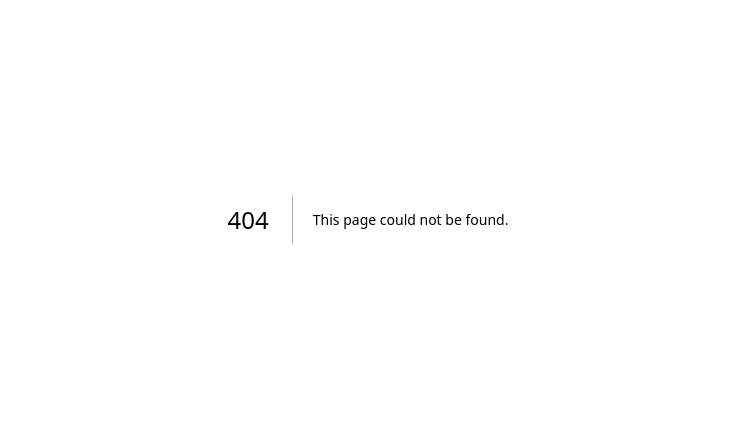
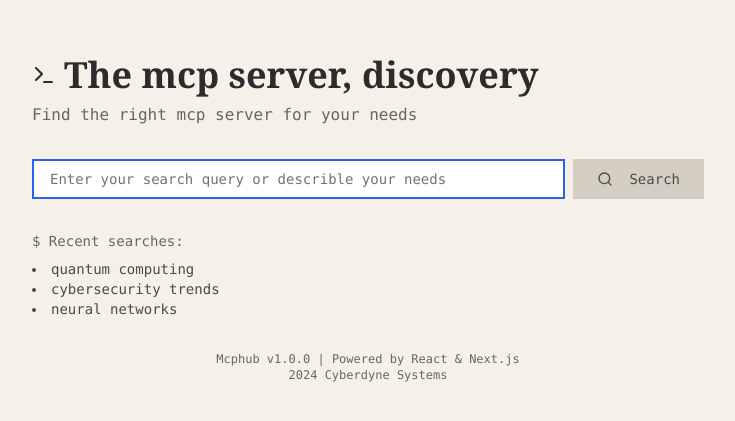
Before and after one commit to MCP-Club/mcphub, a Next.js app: page /discovery in a window 1280 px wide. Before the commit this address had no page. Shown: the part 181-602 px from the top of the page, without its empty margins (272-1007 px from the left). Built offline with nearby package versions, Linux system fonts and the light colour scheme.

Commit message:
feat: discovery page

```diff
--- /dev/null
+++ b/src/app/discovery/page.tsx
@@ -0,0 +1,139 @@
+"use client"
+
+import { useState, useEffect } from 'react'
+import { Input } from "@/components/ui/input"
+import { Button } from "@/components/ui/button"
+import { Search, Terminal } from 'lucide-react'
+import { useSearchParams, useRouter } from 'next/navigation'
+import { useMCPServers } from '@/hooks/useMCPServers'
+import { ServerCard } from '@/components/server-card'
+
+type RecentSearch = {
+  id: number
+  query: string
+}
+
+const RECENT_SEARCHES: RecentSearch[] = [
+  { id: 1, query: 'quantum computing' },
+  { id: 2, query: 'cybersecurity trends' },
+  { id: 3, query: 'neural networks' }
+]
+
+const SearchHeader = () => (
+  <div className="mb-8 text-left">
+    <h1 className="text-4xl font-semibold font-serif mb-2 flex items-center justify-start text-beige-text-heading">
+      <Terminal className="mr-2" />
+      The mcp server, discovery
+    </h1>
+    <p className="text-beige-text-secondary">
+      Find the right mcp server for your needs
+    </p>
+  </div>
+)
+
+const SearchForm = ({
+  searchQuery,
+  onSearchChange,
+  onSubmit,
+  loading
+}: {
+  searchQuery: string
+  onSearchChange: (value: string) => void
+  onSubmit: (e: React.FormEvent) => void
+  loading: boolean
+}) => (
+  <form onSubmit={onSubmit} className="flex w-full mb-8">
+    <Input
+      type="text"
+      placeholder="Enter your search query or describle your needs"
+      value={searchQuery}
+      onChange={(e) => onSearchChange(e.target.value)}
+      className="flex-grow mr-2 bg-white border-blue-600 border-2 text-beige-text-primary placeholder-beige-input-placeholder rounded-none focus:outline-none px-4 py-2"
+    />
+    <Button
+      type="submit"
+      className="bg-beige-button-background hover:bg-beige-button-hover text-beige-text-primary rounded-none px-6"
+      disabled={loading}
+    >
+      <Search className="mr-2" />
+      Search
+    </Button>
+  </form>
+)
+
+const RecentSearches = ({ searches }: { searches: RecentSearch[] }) => (
+  <div className="text-sm">
+    <p className="mb-2 text-beige-text-secondary">$ Recent searches:</p>
+    <ul className="list-disc list-inside text-beige-text-primary">
+      {searches.map(search => (
+        <li key={search.id}>{search.query}</li>
+      ))}
+    </ul>
+  </div>
+)
+
+const Footer = () => (
+  <div className="mt-8 text-xs text-beige-text-secondary text-center">
+    <p>Mcphub v1.0.0 | Powered by React & Next.js</p>
+    <p>{new Date().getFullYear()} Cyberdyne Systems</p>
+  </div>
+)
+
+export default function DiscoveryPage() {
+  const searchParams = useSearchParams()
+  const router = useRouter()
+  const [searchQuery, setSearchQuery] = useState(searchParams.get('query') || '')
+  const { servers, error, loading, notFound, handleSearch: performSearch } = useMCPServers()
+
+  // Update search query and perform search when URL changes
+  useEffect(() => {
+    const query = searchParams.get('query')
+    if (query !== null) {
+      setSearchQuery(query)
+      performSearch(query)
+    }
+  }, [searchParams])
+
+  const handleSearch = (e: React.FormEvent) => {
+    e.preventDefault()
+    // Update URL with search query
+    const params = new URLSearchParams()
+    if (searchQuery) {
+      params.set('query', searchQuery)
+    }
+    router.push(`/explore?${params.toString()}`)
+  }
+
+  return (
+    <div className="min-h-screen bg-beige-background text-beige-text-primary font-mono p-8 flex flex-col items-center justify-center">
+      <div className="w-full max-w-2xl">
+        <SearchHeader />
+        <SearchForm
+          searchQuery={searchQuery}
+          onSearchChange={setSearchQuery}
+          onSubmit={handleSearch}
+          loading={loading}
+        />
+        {error && (
+          <div className="mt-4 p-4 bg-red-100 text-red-700 rounded">
+            {error}
+          </div>
+        )}
+        {notFound && (
+          <div className="mt-4 text-center text-beige-text-secondary">
+            No servers found for your search.
+          </div>
+        )}
+        {servers.length > 0 && (
+          <div className="mt-8 space-y-4">
+            {servers.map((server) => (
+              <ServerCard key={server.id} server={server} />
+            ))}
+          </div>
+        )}
+        {!searchQuery && <RecentSearches searches={RECENT_SEARCHES} />}
+        <Footer />
+      </div>
+    </div>
+  )
+}
--- a/src/app/page.tsx
+++ b/src/app/page.tsx
@@ -2,7 +2,7 @@
 
 import { useEffect, useState } from 'react';
 import { useSearchParams } from 'next/navigation';
-import { ServerCard } from '@/components/ServerCard';
+import { ServerCard } from '@/components/ServerCard/Hub';
 import { LoadingSpinner } from '@/components/LoadingSpinner';
 import { ErrorDisplay } from '@/components/ErrorDisplay';
 import { HubNavbar } from '@/components/NavBar/Hub';
--- /dev/null
+++ b/src/components/server-card.tsx
@@ -0,0 +1,28 @@
+import type { ServerInfo } from '@/types/server'
+import { Card, CardHeader, CardContent, CardFooter } from '@/components/ui/card'
+import { Badge } from '@/components/ui/badge'
+
+export function ServerCard({ server }: { server: ServerInfo }) {
+  return (
+    <Card className="bg-beige-card-background border-beige-border">
+      <CardHeader>
+        <div className="flex justify-between items-start">
+          <h3 className="text-lg font-semibold text-beige-text-primary">{server.name}</h3>
+          <Badge variant="secondary">{server.version}</Badge>
+        </div>
+      </CardHeader>
+      <CardContent>
+        <p className="text-sm text-beige-text-secondary mb-4">{server.description}</p>
+        <div className="flex flex-wrap gap-2">
+          {server.tags.map((tag) => (
+            <Badge key={tag} variant="outline">{tag}</Badge>
+          ))}
+        </div>
+      </CardContent>
+      <CardFooter className="flex justify-between text-sm text-beige-text-secondary">
+        <span>ID: {server.id}</span>
+        {server.author && <span>By: {server.author}</span>}
+      </CardFooter>
+    </Card>
+  )
+}
--- /dev/null
+++ b/src/components/ui/badge.tsx
@@ -0,0 +1,36 @@
+import * as React from "react"
+import { cva, type VariantProps } from "class-variance-authority"
+
+import { cn } from "@/lib/utils"
+
+const badgeVariants = cva(
+  "inline-flex items-center rounded-full border px-2.5 py-0.5 text-xs font-semibold transition-colors focus:outline-none focus:ring-2 focus:ring-ring focus:ring-offset-2",
+  {
+    variants: {
+      variant: {
+        default:
+          "border-transparent bg-primary text-primary-foreground hover:bg-primary/80",
+        secondary:
+          "border-transparent bg-secondary text-secondary-foreground hover:bg-secondary/80",
+        destructive:
+          "border-transparent bg-destructive text-destructive-foreground hover:bg-destructive/80",
+        outline: "text-foreground",
+      },
+    },
+    defaultVariants: {
+      variant: "default",
+    },
+  }
+)
+
+export interface BadgeProps
+  extends React.HTMLAttributes<HTMLDivElement>,
+    VariantProps<typeof badgeVariants> {}
+
+function Badge({ className, variant, ...props }: BadgeProps) {
+  return (
+    <div className={cn(badgeVariants({ variant }), className)} {...props} />
+  )
+}
+
+export { Badge, badgeVariants }
--- /dev/null
+++ b/src/components/ui/card.tsx
@@ -0,0 +1,79 @@
+import * as React from "react"
+
+import { cn } from "@/lib/utils"
+
+const Card = React.forwardRef<
+  HTMLDivElement,
+  React.HTMLAttributes<HTMLDivElement>
+>(({ className, ...props }, ref) => (
+  <div
+    ref={ref}
+    className={cn(
+      "rounded-lg border bg-card text-card-foreground shadow-sm",
+      className
+    )}
+    {...props}
+  />
+))
+Card.displayName = "Card"
+
+const CardHeader = React.forwardRef<
+  HTMLDivElement,
+  React.HTMLAttributes<HTMLDivElement>
+>(({ className, ...props }, ref) => (
+  <div
+    ref={ref}
+    className={cn("flex flex-col space-y-1.5 p-6", className)}
+    {...props}
+  />
+))
+CardHeader.displayName = "CardHeader"
+
+const CardTitle = React.forwardRef<
+  HTMLDivElement,
+  React.HTMLAttributes<HTMLDivElement>
+>(({ className, ...props }, ref) => (
+  <div
+    ref={ref}
+    className={cn(
+      "text-2xl font-semibold leading-none tracking-tight",
+      className
+    )}
+    {...props}
+  />
+))
+CardTitle.displayName = "CardTitle"
+
+const CardDescription = React.forwardRef<
+  HTMLDivElement,
+  React.HTMLAttributes<HTMLDivElement>
+>(({ className, ...props }, ref) => (
+  <div
+    ref={ref}
+    className={cn("text-sm text-muted-foreground", className)}
+    {...props}
+  />
+))
+CardDescription.displayName = "CardDescription"
+
+const CardContent = React.forwardRef<
+  HTMLDivElement,
+  React.HTMLAttributes<HTMLDivElement>
+>(({ className, ...props }, ref) => (
+  <div ref={ref} className={cn("p-6 pt-0", className)} {...props} />
+))
+CardContent.displayName = "CardContent"
+
+const CardFooter = React.forwardRef<
+  HTMLDivElement,
+  React.HTMLAttributes<HTMLDivElement>
+>(({ className, ...props }, ref) => (
+  <div
+    ref={ref}
+    className={cn("flex items-center p-6 pt-0", className)}
+    {...props}
+  />
+))
+CardFooter.displayName = "CardFooter"
+
+export { Card, CardHeader, CardFooter, CardTitle, CardDescription, CardContent }
--- a/tailwind.config.ts
+++ b/tailwind.config.ts
@@ -49,6 +49,22 @@
           '3': 'hsl(var(--chart-3))',
           '4': 'hsl(var(--chart-4))',
           '5': 'hsl(var(--chart-5))'
+        },
+        beige: {
+          background: '#f5f1e8',
+          text: {
+            primary: '#4a4a4a',
+            secondary: '#666666',
+            heading: '#2c2c2c'
+          },
+          button: {
+            background: '#d4cfc2',
+            hover: '#c2bba8'
+          },
+          input: {
+            border: '#d4cfc2',
+            placeholder: '#999999'
+          }
         }
       },
       borderRadius: {
```
Also changed, not shown: src/hooks/useDebounce.ts (added, +17 -0 lines), src/components/NavBar/Explore.tsx (added), src/components/ServerCard/Hub.tsx (renamed from src/components/ServerCard/index.tsx). Lines whose indentation alone changed are shown as unchanged.
